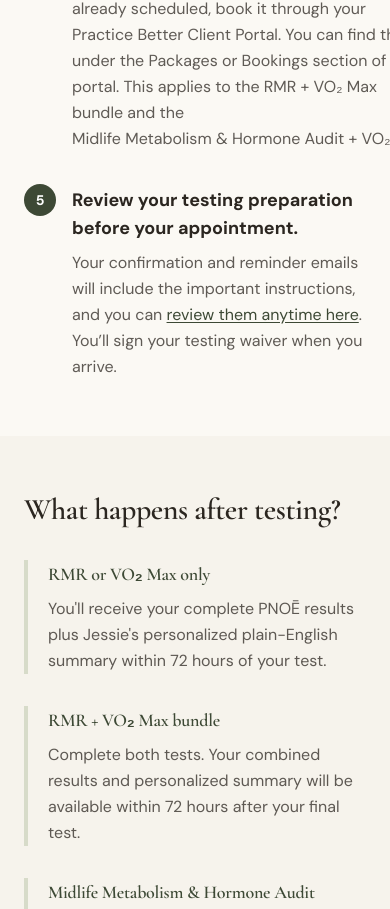
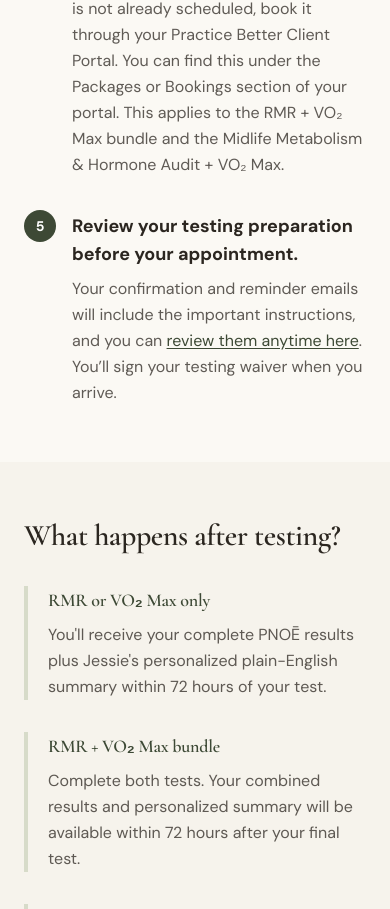
Before and after one commit to Lee-Payton/jessie-life, a Next.js app: page /metabolism/next-steps in a window 390 px wide. Shown: the part 1475-2384 px from the top of the page. Built offline with nearby package versions, Linux system fonts and the light colour scheme.

Commit message:
Fix step 4 mobile overflow on next-steps page

```diff
--- a/app/metabolism/next-steps/page.tsx
+++ b/app/metabolism/next-steps/page.tsx
@@ -27,7 +27,7 @@ const startHere = [
         If your package includes VO₂ Max and it is not already scheduled, book it through your
         Practice Better Client Portal. You can find this under the Packages or Bookings section of
         your portal. This applies to the RMR + VO₂ Max bundle and the{' '}
-        <span className="whitespace-nowrap">Midlife Metabolism & Hormone Audit + VO₂ Max</span>.
+        <span className="sm:whitespace-nowrap">Midlife Metabolism & Hormone Audit + VO₂ Max</span>.
       </>
     ),
   },
```
